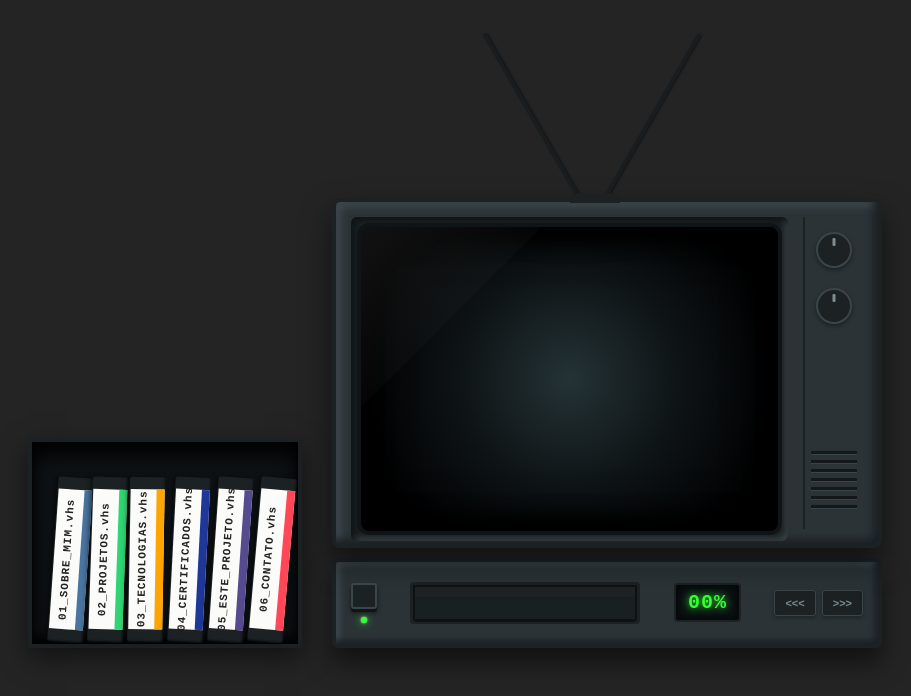
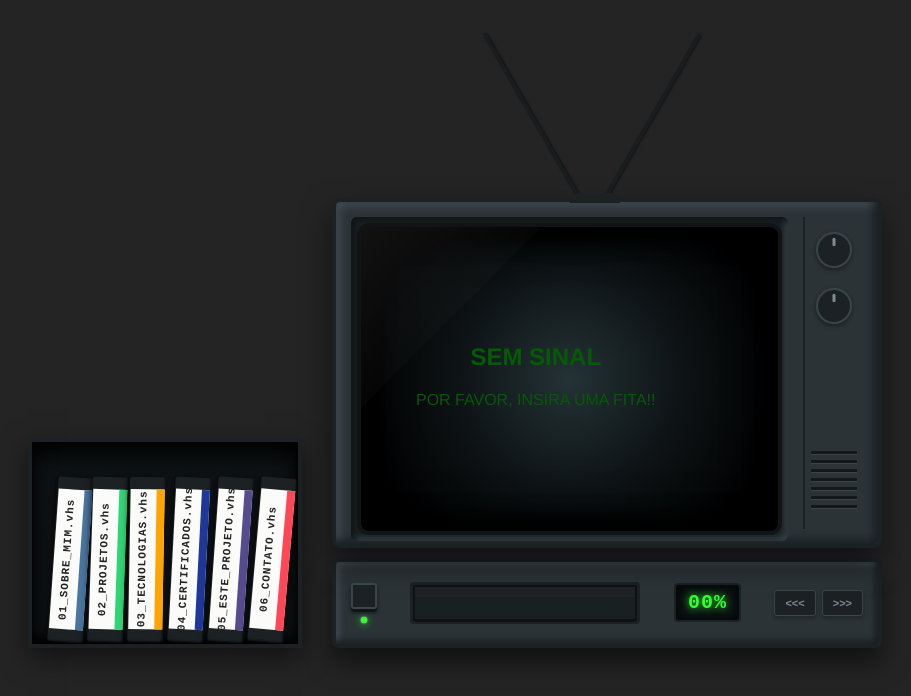
Before and after one commit to kasu403/Portfolio, a React app: page / in a window 1280 px wide. Both pictures are taken after a click on the element 549 px from the left and 619 px from the top of the page. Shown: the top 696 px of the page, without its empty margins (185-1096 px from the left). Built offline with nearby package versions, Linux system fonts and the light colour scheme; the HTML template or start-up script is replaced by a standard one.

Commit message:
adição de animação de tv ligando+aviso

```diff
--- a/src/App.css
+++ b/src/App.css
@@ -361,6 +361,73 @@ body {
   align-items: flex-start;
   text-shadow: 0 0 5px #33ff33;
   z-index: 2;
+  position: relative;
+  overflow: hidden;
+}
+
+.telapretatotal {
+  width: 100%;
+  height: 100%;
+  background-color: #000000;
+}
+
+.avisoinserir {
+  position: absolute;
+  white-space: nowrap;
+  text-align: center;
+  margin: auto;
+  animation:
+    horizontal 11s linear infinite alternate,
+    vertical 7s linear infinite alternate,
+    piscarTexto 2s infinite steps(1);
+  font-family: 'Franklin Gothic Medium', 'Arial Narrow', Arial, sans-serif;
+  color: rgb(5, 90, 5);
+}
+
+@keyframes piscarTexto {
+  0%, 100% {opacity: 1;}
+  50% {opacity: 0.3;}
+}
+
+@keyframes horizontal {
+  0% {
+    left: 0;
+  }
+  100% {
+    left: calc(100% - 220px);
+  }
+}
+
+@keyframes vertical {
+  0% {
+    top: 0;
+  }
+  100% {
+    top: calc(100% - 70px);
+  }
+}
+
+.animacaocrtligar {
+  width: 95%;
+  height: 90%;
+  animation: feixeluz 0.8s ease-out forwards;
+}
+
+@keyframes feixeluz {
+  0% {
+    transform: scaleY(0.005) scaleX(0);
+    background-color: #3a3838;
+    filter: brightness(5);
+  }
+  50% {
+    transform: scaleY(0.005) scaleX(1);
+    background-color: #706e6e;
+    filter: brightness(3);
+  }
+  100% {
+    transform: scaleY(1) scaleX(1);
+    filter: brightness(1);
+  }
 }
 
 /* @media (max-width: 800px) {
--- a/src/App.jsx
+++ b/src/App.jsx
@@ -45,8 +45,8 @@ function App() {
             ) : fitaAtiva === 'desligado' ? (
               <div className="conteudovhstela animacaocrtligar">
                 <div className="avisoinserir">
-                  <h2>NO SIGNAL</h2>
-                  <p>POR FAVOR, INSIRA UMA FITA...</p>
+                  <h2>SEM SINAL</h2>
+                  <p>POR FAVOR, INSIRA UMA FITA!!</p>
                 </div>
               </div>
             ) : (
```
